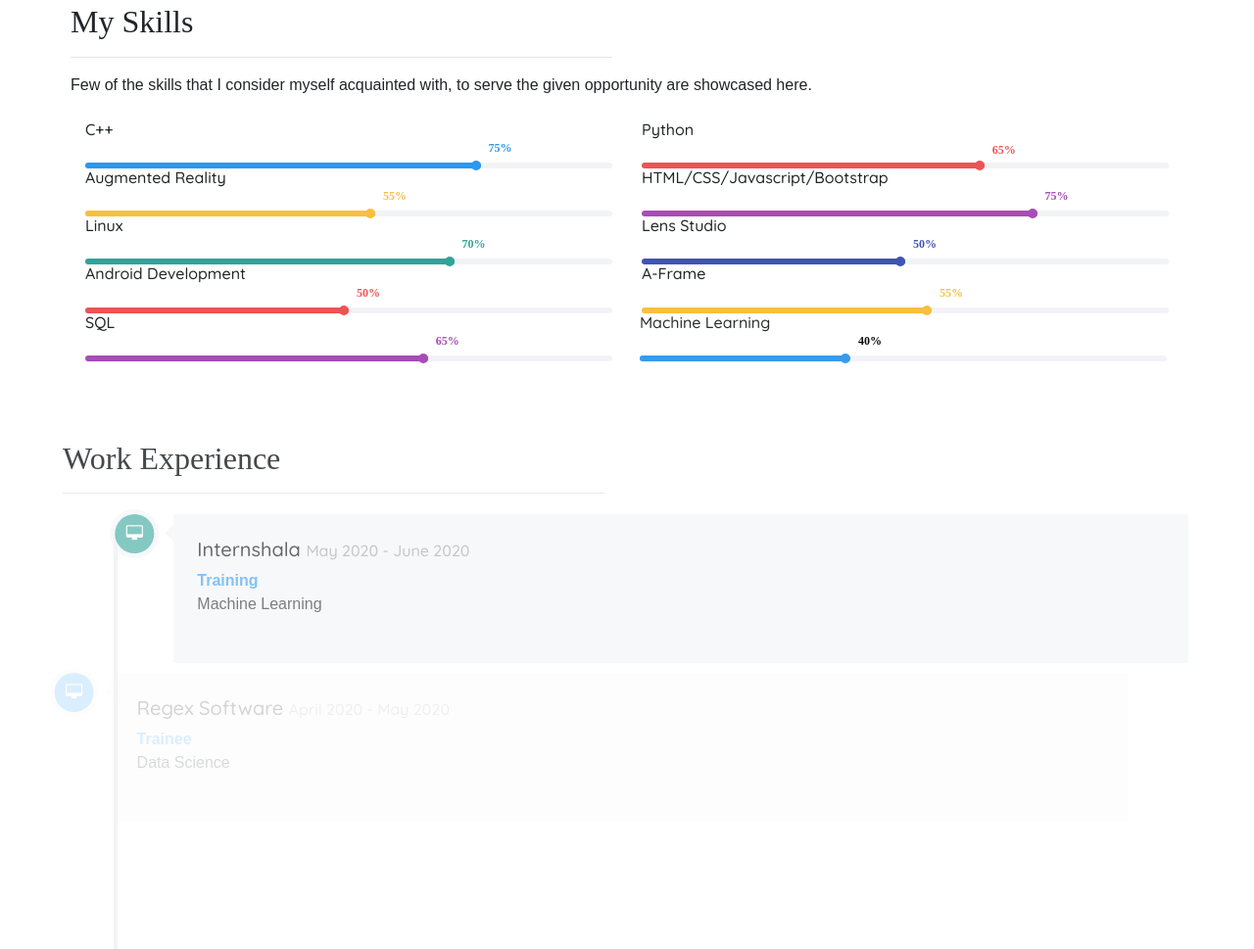
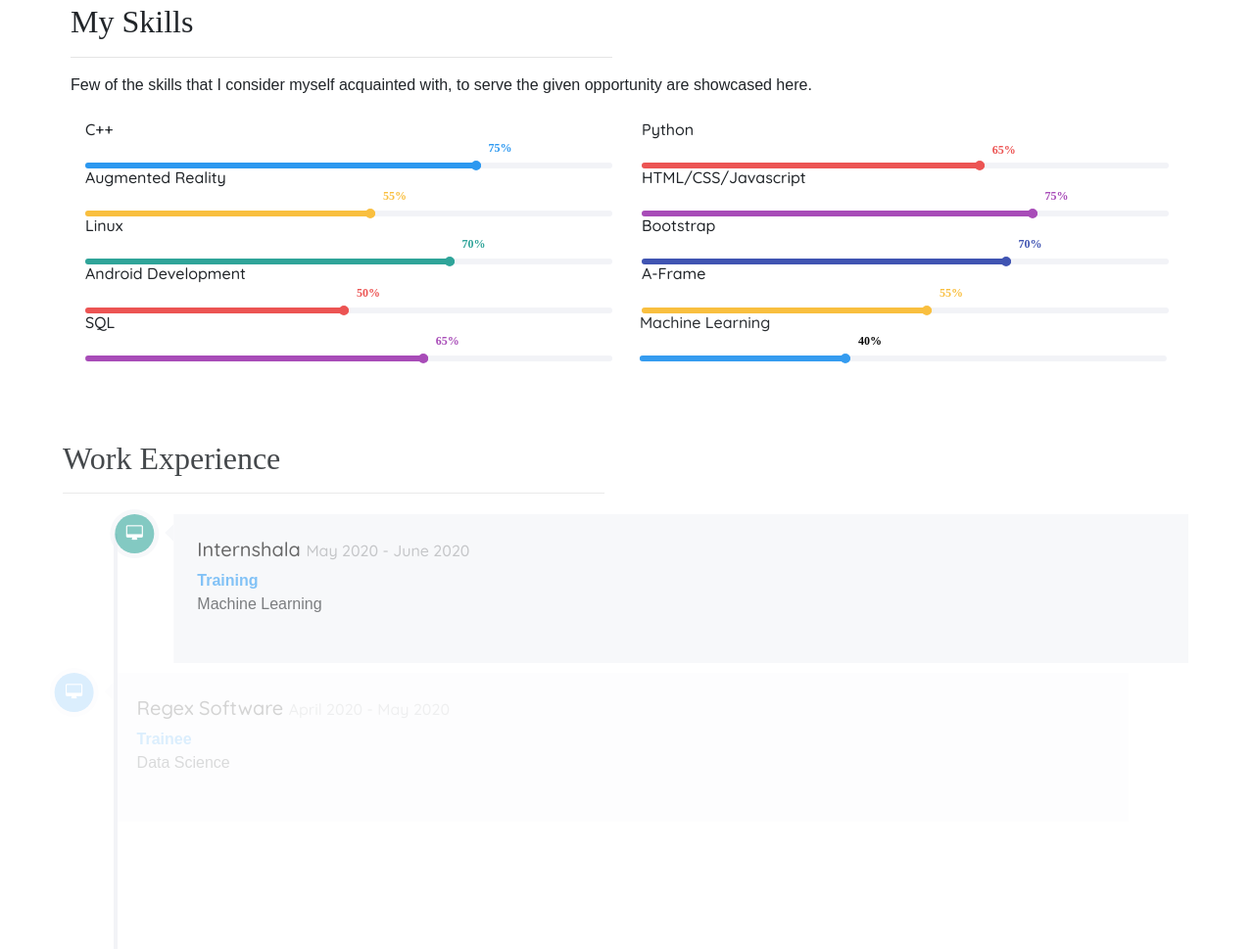
Before and after one commit to rishitamathur27/Rishita, a plain HTML site: page index.html in a window 1280 px wide. Shown: the part 1000-1969 px from the top of the page at 98% size. Drawn offline with nearby package versions, Linux system fonts and the light colour scheme; a web font is replaced by a local one.

Commit message:
Update index.html

```diff
--- a/index.html
+++ b/index.html
@@ -82,8 +82,8 @@
             <div class="container">
                 <div class="row">
                     <script type="text/javascript">
-                        var skills = ["C++", "Python", "Augmented Reality", "HTML/CSS/Javascript/Bootstrap", "Linux", "Lens Studio", "Android Development", "A-Frame", "SQL", "Machine Learning"];
-                        var value = [75, 65, 55, 75, 70, 50, 50, 55, 65, 40];
+                        var skills = ["C++", "Python", "Augmented Reality", "HTML/CSS/Javascript", "Linux", "Bootstrap", "Android Development", "A-Frame", "SQL", "Machine Learning"];
+                        var value = [75, 65, 55, 75, 70, 70, 50, 55, 65, 40];
                         for (let i = 0; i < skills.length; i++) {
                             var dir = (i % 2 == 0) ? "Right" : "Left";
                             document.write(
```
